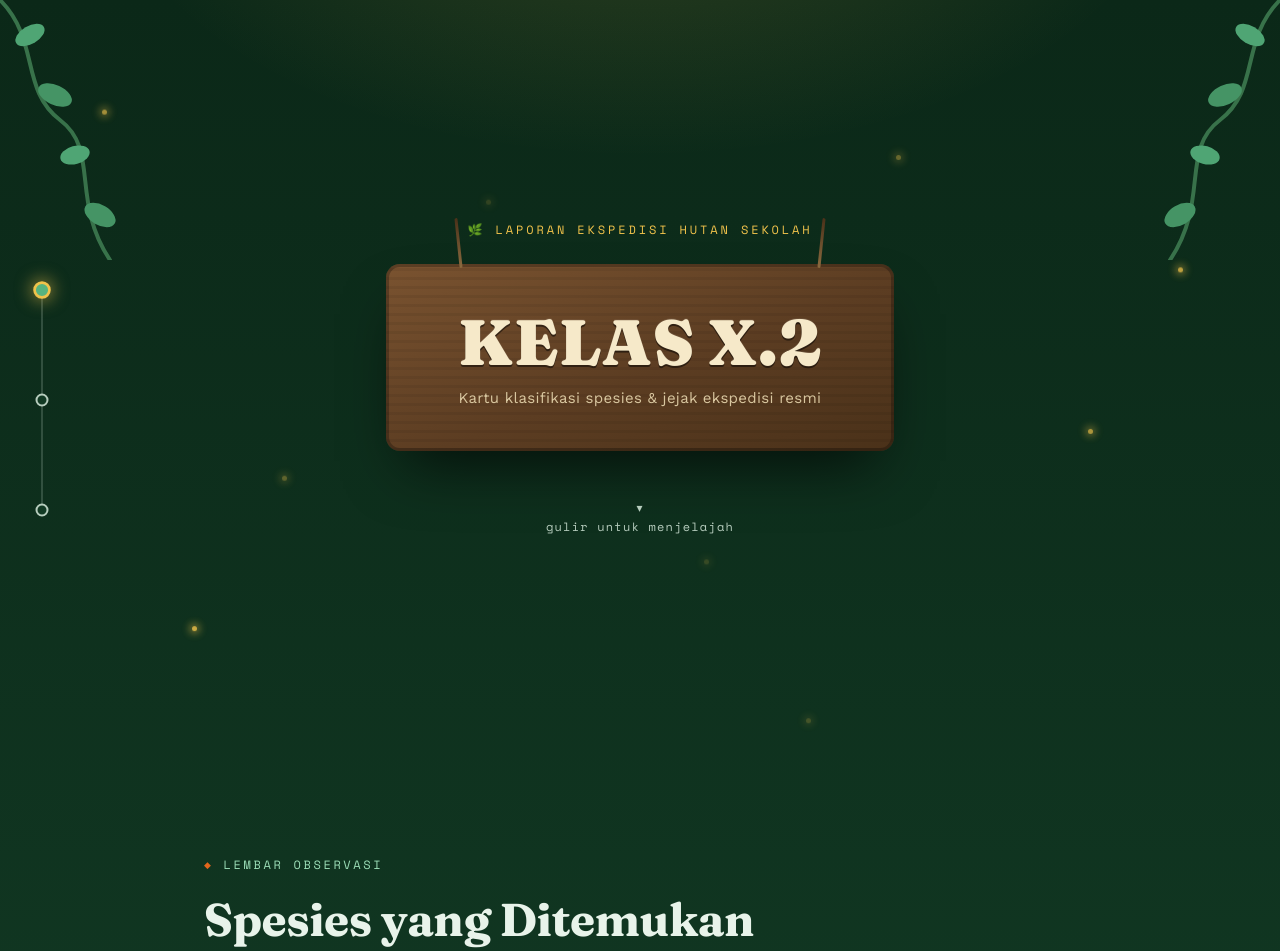
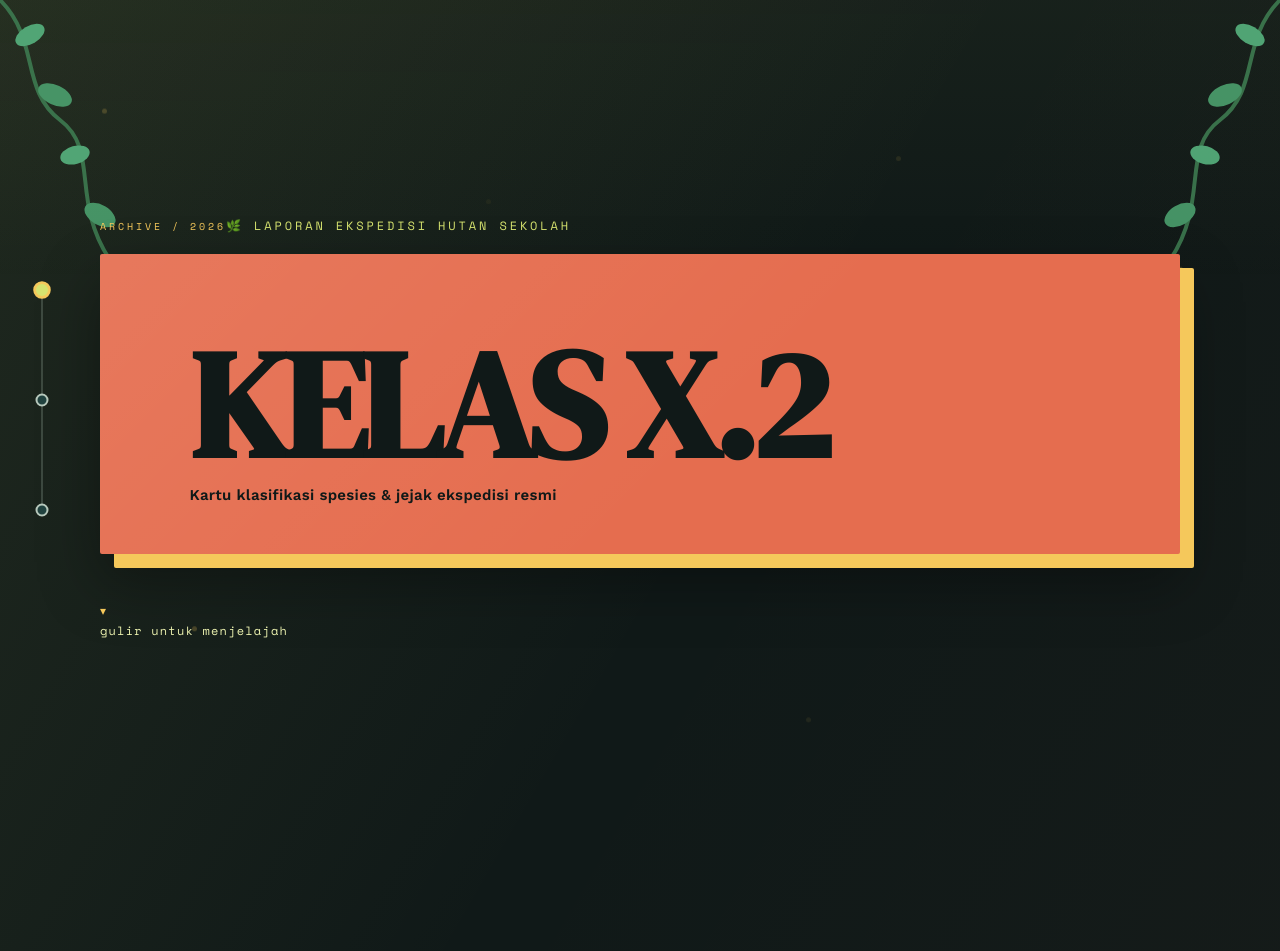
Before and after one commit to AbiyyLiandraa/Web-Profile-Kelas, a plain HTML site: page index.html in a window 1280 px wide. Shown: the top 951 px of the page. Drawn offline with nearby package versions, Linux system fonts and the light colour scheme.

Commit message:
Update index.html

```diff
--- a/index.html
+++ b/index.html
@@ -6,7 +6,7 @@
 <title>Kartu Klasifikasi & Jejak Ekspedisi — Profil Kelas</title>
 <link rel="preconnect" href="https://fonts.googleapis.com">
 <link rel="preconnect" href="https://fonts.gstatic.com" crossorigin>
-<link href="https://fonts.googleapis.com/css2?family=Fraunces:opsz,wght@9..144,400..900&family=Work+Sans:wght@400;500;600;700&family=Space+Mono:wght@400;700&display=swap" rel="stylesheet">
+<link href="https://fonts.googleapis.com/css2?family=DM+Serif+Display&family=Work+Sans:wght@400;500;600;700&family=Space+Mono:wght@400;700&display=swap" rel="stylesheet">
 <style>
   :root{
     --canopy-black:#08160F;
@@ -23,7 +23,7 @@
     --sunbeam:#F0C24B;
     --mist:#E8F3EA;
     --mist-dim:#B7CDBE;
-    --font-display:'Fraunces', serif;
+    --font-display:'DM Serif Display', serif;
     --font-body:'Work Sans', sans-serif;
     --font-mono:'Space Mono', monospace;
   }
@@ -50,7 +50,7 @@
   .firefly{
     position:absolute; width:5px; height:5px; border-radius:50%;
     background:var(--sunbeam);
-    box-shadow:0 0 8px 2px rgba(240,194,75,0.8);
+    box-shadow:none;
     animation:flicker 4.5s ease-in-out infinite;
     opacity:0.2;
   }
@@ -104,7 +104,6 @@
     border-color:var(--sunbeam);
     background:var(--fern);
     transform:translate(-50%,-50%) scale(1.35);
-    box-shadow:0 0 12px 2px rgba(240,194,75,0.5);
   }
   .trail-nav__tip{
     position:absolute;
@@ -552,9 +551,125 @@
     outline:3px solid var(--sunbeam);
     outline-offset:3px;
   }
+
+  /* Redesign: archive calendar language, with the expedition content kept intact. */
+  :root{
+    --canopy-black:#101918;
+    --canopy-dark:#172b2a;
+    --canopy-mid:#21423f;
+    --canopy-mid2:#2c5d56;
+    --fern:#d6e36f;
+    --fern-light:#edf3b0;
+    --parchment:#f5eddc;
+    --parchment-dark:#d9c9aa;
+    --ink:#182322;
+    --ink-soft:#58645d;
+    --toucan:#e56d4f;
+    --sunbeam:#f5c85b;
+    --mist:#f0f2e9;
+    --mist-dim:#b7c8bc;
+  }
+
+  body{
+    background-color:var(--canopy-black);
+    background-image:linear-gradient(120deg, rgba(214,227,111,.08), transparent 32%, rgba(229,109,79,.06));
+  }
+  body::before{
+    content:"";
+    position:fixed;
+    inset:0;
+    pointer-events:none;
+    background:linear-gradient(180deg, rgba(214,227,111,.04), transparent 36%);
+    z-index:0;
+  }
+  .fireflies{opacity:.28;}
+  .hero{
+    min-height:100vh;
+    align-items:stretch;
+    justify-content:center;
+    text-align:left;
+    padding:clamp(72px,10vw,120px) 24px 64px;
+  }
+  .hero > *:not(.vine-corner){width:min(1080px,100%); margin-left:auto; margin-right:auto;}
+  .hero__eyebrow{margin-bottom:20px; color:var(--fern);}
+  .hero__eyebrow::before{content:"ARCHIVE / 2026"; color:var(--sunbeam); font-size:10px;}
+  .hero__sign{
+    max-width:1080px;
+    padding:clamp(36px,7vw,88px) clamp(28px,7vw,92px) 48px;
+    border-radius:2px;
+    background-color:var(--toucan);
+    background-image:linear-gradient(135deg, rgba(255,255,255,.08), transparent 58%);
+    box-shadow:14px 14px 0 var(--sunbeam), 0 28px 60px rgba(0,0,0,.34);
+    transform:none;
+  }
+  .hero__sign::before,.hero__sign::after{display:none;}
+  .hero__title{
+    max-width:760px;
+    color:var(--canopy-black);
+    font-size:clamp(56px,12vw,152px);
+    line-height:.84;
+    letter-spacing:-.045em;
+    text-shadow:none;
+  }
+  .hero__subtitle{max-width:420px; color:var(--canopy-black); font-weight:600; line-height:1.5;}
+  .hero__scroll{align-items:flex-start; margin-top:44px; color:var(--fern-light);}
+  .hero__scroll span{color:var(--sunbeam);}
+  section{padding:clamp(88px,12vw,148px) 0 40px;}
+  .wrap{max-width:1080px;}
+  .eyebrow{color:var(--fern); letter-spacing:.16em;}
+  .eyebrow::before{content:"/"; color:var(--toucan); font-size:16px;}
+  h2{max-width:720px; font-size:clamp(38px,6vw,72px); line-height:.98; letter-spacing:-.035em;}
+  .lead{max-width:62ch; color:#c3d0c4; line-height:1.75;}
+  .card{
+    border-radius:2px;
+    transform:none;
+    padding:clamp(30px,5vw,58px);
+    border-top:10px solid var(--toucan);
+    box-shadow:14px 14px 0 rgba(214,227,111,.55), 0 30px 60px rgba(0,0,0,.28);
+  }
+  .tape{display:none;}
+  .card__top{border-bottom:1px solid var(--parchment-dark); padding-bottom:28px;}
+  .card__title{font-size:clamp(28px,4vw,44px); letter-spacing:-.025em;}
+  .stamp{border-radius:2px; border-style:solid; border-width:1px; background:var(--toucan); color:var(--canopy-black); transform:rotate(3deg);}
+  .stamp:hover{transform:rotate(3deg) scale(1.06);}
+  .row{grid-template-columns:minmax(130px, .45fr) 1fr; padding:20px 0;}
+  .row__value{font-size:clamp(19px,2.4vw,26px);}
+  .row--highlight .row__value{border-radius:0; background:var(--fern);}
+  .gallery{grid-template-columns:repeat(12,1fr); gap:44px 24px;}
+  .shot{grid-column:span 6;}
+  .shot:nth-child(3),.shot:nth-child(4){grid-column:span 3;}
+  .shot__frame{border-radius:2px; box-shadow:8px 8px 0 rgba(214,227,111,.24), 0 22px 35px rgba(0,0,0,.35);}
+  .shot:nth-child(1) .shot__frame,.shot:nth-child(2) .shot__frame,.shot:nth-child(3) .shot__frame,.shot:nth-child(4) .shot__frame{transform:none;}
+  .shot__frame:hover,.shot__frame:focus-visible{transform:translateY(-5px);}
+  .shot__cam{border-radius:0; background:var(--canopy-black); color:var(--sunbeam);}
+  .shot__time{border-radius:0; background:var(--canopy-black); color:var(--fern-light);}
+  .shot__caption{font-family:var(--font-mono); font-size:12px; letter-spacing:.08em; text-transform:uppercase; color:var(--mist-dim);}
+  .shot--soon .shot__frame{filter:none; opacity:.72;}
+  .shot__soon{border-radius:0; border-color:var(--fern); color:var(--fern-light);}
+  .more-btn{border-radius:0; background:var(--fern); padding:18px 24px; box-shadow:8px 8px 0 var(--toucan); color:var(--canopy-black);}
+  .more-btn:hover{transform:translate(-3px,-3px); box-shadow:11px 11px 0 var(--toucan);}
+  footer{padding-top:100px;}
+  .totop{border-radius:2px; background:var(--toucan); color:var(--canopy-black);}
+  @media (max-width:700px){
+    .hero{padding-top:88px;}
+    .hero__sign{box-shadow:8px 8px 0 var(--sunbeam);}
+    .card{box-shadow:8px 8px 0 rgba(214,227,111,.55), 0 22px 40px rgba(0,0,0,.25);}
+    .gallery{display:grid; grid-template-columns:1fr; gap:34px;}
+    .shot,.shot:nth-child(3),.shot:nth-child(4){grid-column:auto;}
+    .shot__frame:hover,.shot__frame:focus-visible{transform:none;}
+  }
 </style>
 </head>
 <body>
+
+<!--
+THESIS: Turn the class profile into a memorable seasonal archive, refusing the generic centered hero and card grid.
+OWN-WORLD: Oxidized coral, ink-black grid paper, leaf green and yellow form a printed research-calendar system.
+STORY: Visitors recognize X.2 first, scan its verified record, then browse real and upcoming expedition memories.
+FIRST VIEWPORT: A full-height coral archive cover leads with oversized X.2 type, a dated label, and a direct scroll cue.
+FORM: Advertising wall calendar, assigned direction 3, seed 4fb3b8b2.
+FINISH: unreviewed and undocumented is unfinished; this build ends with the finish review, the verdict, DESIGN.md, and every shipping raster carrying their provenance
+-->
 
 <div class="fireflies" id="fireflies"></div>
 
@@ -656,7 +771,7 @@
         <div class="shot__caption">Momen di dalam kelas</div>
       </div>
 
-<div class="shot shot--soon">
+      <div class="shot shot--soon">
         <div class="shot__frame">
           <div class="shot__bg g3">🔒</div>
           <div class="shot__cam"><span class="rec-dot rec-dot--idle"></span>CAM 02</div>
```
